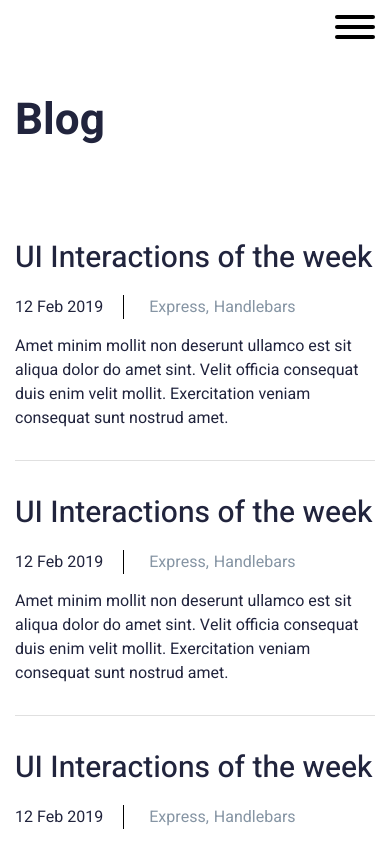
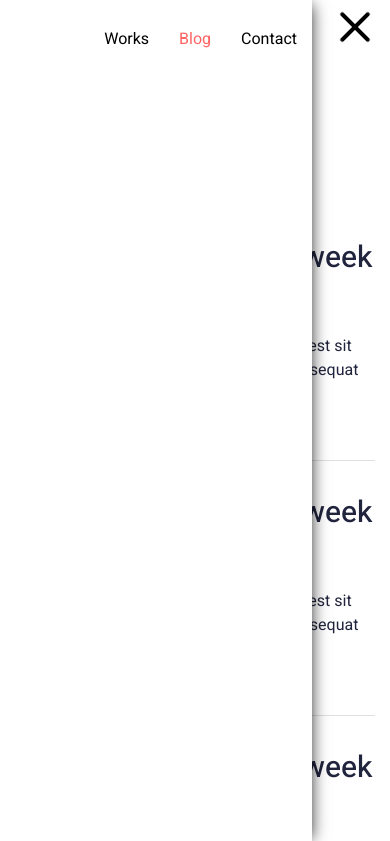
Before and after one commit to Oiwee/Oiwee.github.io, a plain HTML site: page blog.html in a window 390 px wide. Both pictures are taken after a click on the button 355 px from the left and 30 px from the top of the page. Shown: the top 841 px of the page. Drawn offline with Linux system fonts and the light colour scheme.

Commit message:
im change project

```diff
--- a/blog.html
+++ b/blog.html
@@ -15,7 +15,7 @@
           <a href="#">Works</a>
         </li>
         <li>
-          <a href="#">Blog</a>
+          <a class="active" href="#">Blog</a>
         </li>
         <li>
           <a href="#">Contact</a>
@@ -97,5 +97,6 @@
         <div class="footer__info">Copyright ©2020 All rights reserved</div>
       </div>
     </footer>
+    <script src="js/main.js"></script>
   </body>
 </html>
--- a/css/style.css
+++ b/css/style.css
@@ -71,6 +71,10 @@ a {
 
 .navigation.navigation__work {
   margin-bottom: 0px;
+}
+
+.navigation .active {
+  color: #ff6464;
 }
 
 .header .container {
@@ -315,7 +319,22 @@ a {
   }
 
   .navigation {
-    display: none;
+    position: fixed;
+    height: 100vh;
+    overflow-y: auto;
+    overflow-x: hidden;
+    background-color: #fff;
+    box-shadow: 5px 0 15px -5px rgb(0, 0, 0, 0.8);
+    left: 0;
+    top: 0;
+    max-width: 400px;
+    width: 80%;
+    transform: translateX(-150vw);
+    transition: all 0.5s ease-in-out;
+  }
+
+  .navigation.open {
+    transform: translateX(0);
   }
 
   .header .container {
--- a/js/main.js
+++ b/js/main.js
@@ -1,3 +1,5 @@
+var hamburgers = document.querySelectorAll(".hamburger");
+var menu = document.querySelector(".navigation");
 var forEach = function (t, o, r) {
   if ("[object Object]" === Object.prototype.toString.call(t))
     for (var c in t)
@@ -5,13 +7,13 @@ var forEach = function (t, o, r) {
   else for (var e = 0, l = t.length; l > e; e++) o.call(r, t[e], e, t);
 };
 
-var hamburgers = document.querySelectorAll(".hamburger");
 if (hamburgers.length > 0) {
   forEach(hamburgers, function (hamburger) {
     hamburger.addEventListener(
       "click",
       function () {
         this.classList.toggle("is-active");
+        menu.classList.toggle("open");
       },
       false
     );
```
Also changed, not shown: work.html (+1 -1 lines), works.html (+1 -1 lines).
